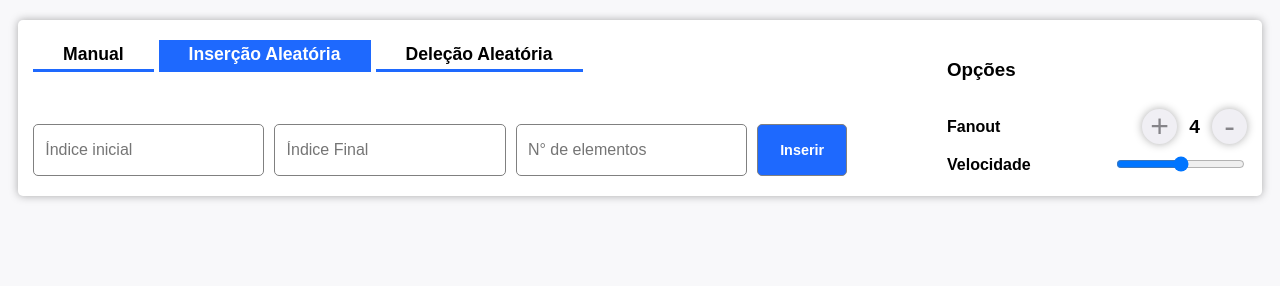
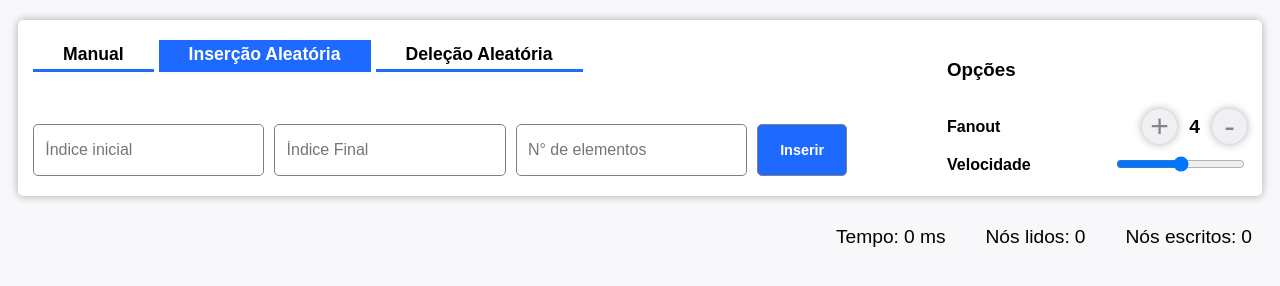
Before and after one commit to izaiasmachado/TrabalhoSGBD-2023_1, a plain HTML site: page index.html in a window 1280 px wide. Both pictures are taken after a click on the element "Inserção Aleatória". Drawn offline with Linux system fonts and the light colour scheme.

Commit message:
feat: timer

```diff
--- /dev/null
+++ b/assets/css/BottomBar/BottomControllsBar.css
@@ -0,0 +1,18 @@
+#bottom-controlls-bar {
+  /* display: flex; */
+  display: none;
+  flex-direction: row;
+  justify-content: flex-end;
+  gap: 40px;
+  margin: 0 10px;
+  padding: 10px 10px;
+  font-size: 1.2rem;
+}
+
+.bottomControllsInfo {
+  display: flex;
+  flex-direction: row;
+  align-items: center;
+  justify-content: center;
+  gap: 5px;
+}
--- /dev/null
+++ b/assets/js/CSSComponents/BottomBar.js
@@ -0,0 +1,66 @@
+class BottomBar {
+  constructor() {
+    this.init()
+  }
+
+  static getInstance() {
+    if (!BottomBar.instance) {
+      BottomBar.instance = new BottomBar()
+    }
+    return BottomBar.instance
+  }
+
+  init() {
+    this.element = document.getElementById('bottom-controlls-bar')
+    this.hide()
+  }
+
+  reset() {
+    this.setTempo(0)
+    this.setNosLidos(0)
+    this.setNosEscritos(0)
+  }
+
+  show() {
+    this.element.style.display = 'flex'
+    this.reset()
+  }
+
+  hide() {
+    this.element.style.display = 'none'
+    this.reset()
+  }
+
+  startTimer() {
+    this.startTime = new Date()
+
+    this.timerInterval = setInterval(() => {
+      const now = new Date()
+      const timeMiliseconds = now.getTime() - this.startTime.getTime()
+      this.setTempo(timeMiliseconds)
+    }, 10)
+  }
+
+  stopTimer() {
+    clearInterval(this.timerInterval)
+  }
+
+  setTempo(tempo) {
+    const timer = document.getElementById('bottom-bar-timer-value')
+    timer.innerHTML = `${tempo} ms`
+  }
+
+  setNosLidos(nosLidos) {
+    const nosLidosElement = document.getElementById(
+      'bottom-bar-read-nodes-value',
+    )
+    nosLidosElement.innerHTML = nosLidos
+  }
+
+  setNosEscritos(nosEscritos) {
+    const nosEscritosElement = document.getElementById(
+      'bottom-bar-written-nodes-value',
+    )
+    nosEscritosElement.innerHTML = nosEscritos
+  }
+}
--- a/assets/js/CSSComponents/SelectInputType.js
+++ b/assets/js/CSSComponents/SelectInputType.js
@@ -7,8 +7,9 @@ window.addEventListener('load', function () {
   const randomInsertBar = document.querySelector('#random-insert-container')
   const randomDeleteBar = document.querySelector('#random-delete-container')
 
+  const bottomBar = BottomBar.getInstance()
+
   selectInputManual.addEventListener('click', function () {
-    console.log('selectInputManual')
     selectInputManual.classList.add('selected')
     selectInsertRandom.classList.remove('selected')
     selectDeleteRandom.classList.remove('selected')
@@ -16,6 +17,7 @@ window.addEventListener('load', function () {
     manualInputBar.style.display = 'flex'
     randomInsertBar.style.display = 'none'
     randomDeleteBar.style.display = 'none'
+    bottomBar.hide()
   })
 
   selectInsertRandom.addEventListener('click', function () {
@@ -26,6 +28,7 @@ window.addEventListener('load', function () {
     randomInsertBar.style.display = 'flex'
     manualInputBar.style.display = 'none'
     randomDeleteBar.style.display = 'none'
+    bottomBar.show()
   })
 
   selectDeleteRandom.addEventListener('click', function () {
@@ -36,5 +39,6 @@ window.addEventListener('load', function () {
     randomDeleteBar.style.display = 'flex'
     manualInputBar.style.display = 'none'
     randomInsertBar.style.display = 'none'
+    bottomBar.show()
   })
 })
--- a/assets/js/Controlls.js
+++ b/assets/js/Controlls.js
@@ -122,6 +122,7 @@ class Controlls extends Observable {
 
   handleRandomAction(data) {
     const { action, count } = data
+    BottomBar.getInstance().startTimer()
 
     switch (action) {
       case 'insert':
--- a/assets/js/EventProcessor.js
+++ b/assets/js/EventProcessor.js
@@ -19,10 +19,12 @@ class EventProcessor {
 
   start() {
     this.interval = setInterval(() => {
-      if (!this.eventQueue.isEmpty()) {
-        const event = this.eventQueue.dequeue()
-        event.callback(event)
+      if (this.eventQueue.isEmpty()) {
+        BottomBar.getInstance().stopTimer()
+        return
       }
+      const event = this.eventQueue.dequeue()
+      event.callback(event)
     }, this.timeInterval)
   }
 
--- a/index.html
+++ b/index.html
@@ -22,6 +22,9 @@
     <link rel="stylesheet" href="assets/css/TopBar/InsertValues.css" />
     <link rel="stylesheet" href="assets/css/TopBar/TreeOptions.css" />
     <script src="assets/js/CSSComponents/SelectInputType.js"></script>
+
+    <link rel="stylesheet" href="assets/css/BottomBar/BottomControllsBar.css" />
+    <script src="assets/js/CSSComponents/BottomBar.js"></script>
     <!-- <script src="assets/js/TypeInput.js"></script> -->
   </head>
   <body>
@@ -165,6 +168,33 @@
           </div>
         </nav>
       </div>
+      <div id="bottom-controlls-bar">
+        <div class="bottomControllsInfo">
+          <div class="bottomControllsInfoTitle">Tempo:</div>
+          <div id="bottom-bar-timer-value" class="bottomControllsInfoValue">
+            0
+          </div>
+        </div>
+        <div class="bottomControllsInfo">
+          <div class="bottomControllsInfoTitle">Nós lidos:</div>
+          <div
+            id="bottom-bar-read-nodes-value"
+            class="bottomControllsInfoValue"
+          >
+            0
+          </div>
+        </div>
+
+        <div class="bottomControllsInfo">
+          <div class="bottomControllsInfoTitle">Nós escritos:</div>
+          <div
+            id="bottom-bar-written-nodes-value"
+            class="bottomControllsInfoValue"
+          >
+            0
+          </div>
+        </div>
+      </div>
       <div id="tree"></div>
     </div>
   </body>
```
